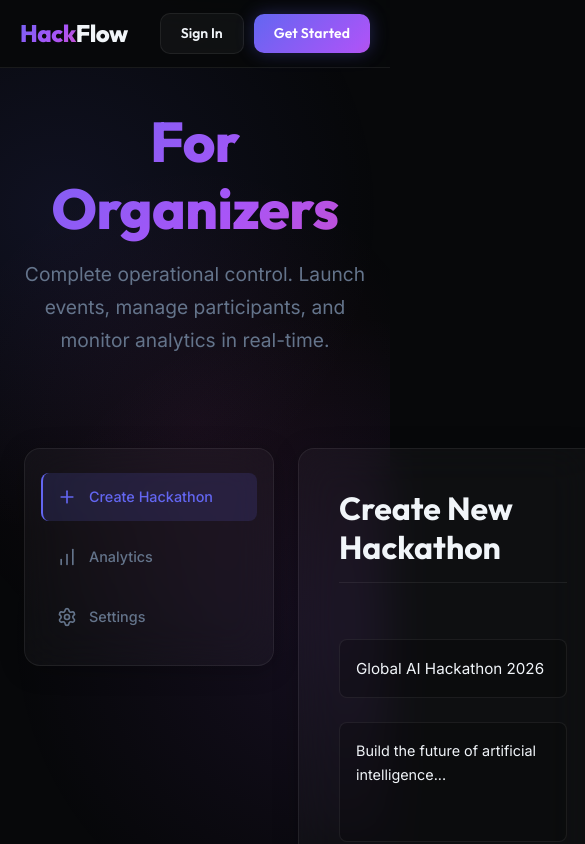
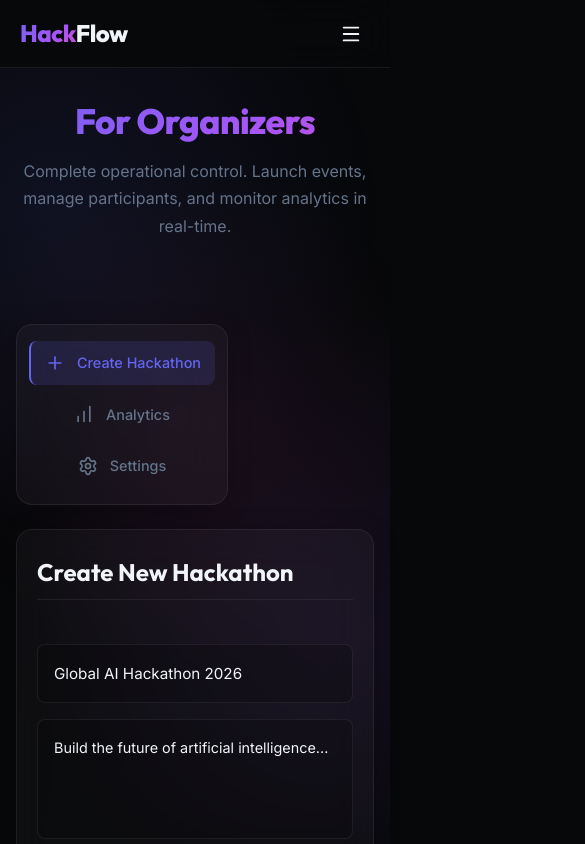
Before and after one commit to keerthivasanram/hackflow-portfolio, a React app: page /organizers in a window 390 px wide. Shown: the top 844 px of the page, 585 px wide, since content can reach past the window. Built offline with nearby package versions, Linux system fonts and the light colour scheme; the HTML template or start-up script is replaced by a standard one.

Commit message:
Refactor: Implement mobile responsive perfection across navbar, bento grid, organizers, and judging scoring panel

```diff
--- a/src/components/Navbar.css
+++ b/src/components/Navbar.css
@@ -21,6 +21,7 @@
   align-items: center;
   justify-content: space-between;
   gap: 32px;
+  position: relative;
 }
 
 /* Logo */
@@ -87,8 +88,100 @@
   font-size: 0.875rem !important;
 }
 
-/* Mobile: hide middle links */
-@media (max-width: 900px) {
-  .nav-links { display: none; }
-  .navbar-inner { padding: 0 20px; }
+/* Mobile menu toggle button */
+.mobile-menu-btn {
+  display: none;
+  background: transparent;
+  border: none;
+  color: var(--text-primary);
+  cursor: pointer;
+  padding: 8px;
+  border-radius: 6px;
+  align-items: center;
+  justify-content: center;
+  transition: background 0.2s ease;
 }
+
+.mobile-menu-btn:hover {
+  background: rgba(255, 255, 255, 0.05);
+}
+
+/* Mobile Menu Drawer styling */
+.mobile-drawer {
+  position: absolute;
+  top: var(--navbar-h);
+  left: 0;
+  right: 0;
+  background: rgba(7, 8, 10, 0.96);
+  backdrop-filter: blur(28px);
+  -webkit-backdrop-filter: blur(28px);
+  border-bottom: 1px solid var(--border-glass);
+  padding: 24px 20px;
+  display: flex;
+  flex-direction: column;
+  gap: 24px;
+  z-index: 199;
+  box-shadow: 0 10px 30px rgba(0, 0, 0, 0.5);
+}
+
+.mobile-drawer-links {
+  display: flex;
+  flex-direction: column;
+  gap: 8px;
+}
+
+.mobile-drawer-link {
+  font-size: 1rem;
+  font-weight: 600;
+  color: var(--text-secondary);
+  padding: 10px 14px;
+  border-radius: 8px;
+  transition: all 0.2s ease;
+  display: block;
+}
+
+.mobile-drawer-link:hover,
+.mobile-drawer-link.active {
+  color: white;
+  background: rgba(255, 255, 255, 0.04);
+}
+
+.mobile-drawer-link.active {
+  border-left: 2px solid var(--accent-primary);
+  padding-left: 12px;
+  background: rgba(99, 102, 241, 0.08);
+}
+
+.mobile-drawer-actions {
+  display: flex;
+  flex-direction: column;
+  gap: 10px;
+  border-top: 1px solid rgba(255, 255, 255, 0.04);
+  padding-top: 20px;
+}
+
+.mobile-action-btn {
+  width: 100%;
+  padding: 12px !important;
+  font-size: 0.95rem !important;
+  display: flex;
+  align-items: center;
+  justify-content: center;
+  gap: 8px;
+}
+
+/* Responsive Media Queries */
+@media (max-width: 960px) {
+  .nav-links,
+  .nav-actions {
+    display: none;
+  }
+
+  .mobile-menu-btn {
+    display: flex;
+  }
+
+  .navbar-inner {
+    padding: 0 20px;
+  }
+}
--- a/src/components/Navbar.tsx
+++ b/src/components/Navbar.tsx
@@ -1,16 +1,25 @@
+import { useState } from 'react'
 import { NavLink, Link } from 'react-router-dom'
+import { motion, AnimatePresence } from 'framer-motion'
+import { Menu, X, ArrowRight } from 'lucide-react'
 import './Navbar.css'
 
 export default function Navbar() {
+  const [isOpen, setIsOpen] = useState(false)
+
+  const toggleMenu = () => setIsOpen(!isOpen)
+  const closeMenu = () => setIsOpen(false)
+
   return (
     <nav className="navbar">
       <div className="navbar-inner">
         <div className="nav-logo">
-          <Link to="/">
+          <Link to="/" onClick={closeMenu}>
             <span className="logo-text"><span className="text-gradient">Hack</span>Flow</span>
           </Link>
         </div>
 
+        {/* Desktop links */}
         <div className="nav-links">
           <NavLink to="/dashboard" className={({ isActive }) => isActive ? 'nav-link active' : 'nav-link'}>Dashboard</NavLink>
           <NavLink to="/organizers" className={({ isActive }) => isActive ? 'nav-link active' : 'nav-link'}>Organizers</NavLink>
@@ -21,11 +30,62 @@ export default function Navbar() {
           <NavLink to="/about" className={({ isActive }) => isActive ? 'nav-link active' : 'nav-link'}>Agency</NavLink>
         </div>
 
+        {/* Desktop actions */}
         <div className="nav-actions">
           <Link to="/support" className="btn-secondary nav-btn">Sign In</Link>
           <Link to="/organizers" className="btn-primary nav-btn">Get Started</Link>
         </div>
+
+        {/* Mobile menu button */}
+        <button className="mobile-menu-btn" onClick={toggleMenu} aria-label="Toggle menu">
+          {isOpen ? <X size={22} /> : <Menu size={22} />}
+        </button>
       </div>
+
+      {/* Mobile Menu Drawer */}
+      <AnimatePresence>
+        {isOpen && (
+          <motion.div
+            className="mobile-drawer"
+            initial={{ opacity: 0, y: -20 }}
+            animate={{ opacity: 1, y: 0 }}
+            exit={{ opacity: 0, y: -20 }}
+            transition={{ duration: 0.25, ease: "easeOut" }}
+          >
+            <div className="mobile-drawer-links">
+              <NavLink to="/dashboard" className="mobile-drawer-link" onClick={closeMenu}>
+                Dashboard
+              </NavLink>
+              <NavLink to="/organizers" className="mobile-drawer-link" onClick={closeMenu}>
+                Organizers
+              </NavLink>
+              <NavLink to="/participants" className="mobile-drawer-link" onClick={closeMenu}>
+                Participants
+              </NavLink>
+              <NavLink to="/judging" className="mobile-drawer-link" onClick={closeMenu}>
+                Judging
+              </NavLink>
+              <NavLink to="/roles-tasks" className="mobile-drawer-link" onClick={closeMenu}>
+                Roles & Tasks
+              </NavLink>
+              <NavLink to="/support" className="mobile-drawer-link" onClick={closeMenu}>
+                Support
+              </NavLink>
+              <NavLink to="/about" className="mobile-drawer-link" onClick={closeMenu}>
+                About Agency
+              </NavLink>
+            </div>
+
+            <div className="mobile-drawer-actions">
+              <Link to="/support" className="btn-secondary mobile-action-btn" onClick={closeMenu}>Sign In</Link>
+              <Link to="/organizers" className="btn-primary mobile-action-btn" onClick={closeMenu}>
+                <span>Get Started</span>
+                <ArrowRight size={14} />
+              </Link>
+            </div>
+          </motion.div>
+        )}
+      </AnimatePresence>
     </nav>
   )
 }
--- a/src/pages/About.css
+++ b/src/pages/About.css
@@ -89,6 +89,7 @@
   font-size: 1.1rem;
 }
 
+/* ── Responsive breakpoints ── */
 @media (max-width: 900px) {
   .bento-grid {
     grid-template-columns: 1fr;
@@ -104,3 +105,32 @@
     text-align: center;
   }
 }
+
+@media (max-width: 640px) {
+  .about-page .page-header {
+    margin-bottom: 40px;
+  }
+
+  .bento-card {
+    padding: 30px 20px;
+  }
+
+  .bento-card h3 {
+    font-size: 1.3rem;
+  }
+
+  .experience-banner {
+    padding: 32px 20px;
+    gap: 24px;
+    margin-top: 40px;
+    border-radius: 16px;
+  }
+
+  .banner-text h2 {
+    font-size: 1.7rem;
+  }
+
+  .banner-text p {
+    font-size: 0.95rem;
+  }
+}
--- a/src/pages/Judging.css
+++ b/src/pages/Judging.css
@@ -14,21 +14,30 @@
   border-radius: 12px;
   font-family: var(--font-heading);
   font-weight: 600;
+  transition: all 0.2s ease;
+}
+
+.lb-row:hover {
+  background: rgba(255, 255, 255, 0.04);
+}
+
+.lb-row.active-row {
+  background: rgba(99, 102, 241, 0.08) !important;
 }
 
 .lb-row.gold {
-  background: rgba(250, 204, 21, 0.1);
-  border-color: rgba(250, 204, 21, 0.3);
+  background: rgba(250, 204, 21, 0.06);
+  border-color: rgba(250, 204, 21, 0.2);
   color: #facc15;
 }
 .lb-row.silver {
-  background: rgba(148, 163, 184, 0.1);
-  border-color: rgba(148, 163, 184, 0.3);
+  background: rgba(148, 163, 184, 0.06);
+  border-color: rgba(148, 163, 184, 0.2);
   color: #cbd5e1;
 }
 .lb-row.bronze {
-  background: rgba(180, 83, 9, 0.1);
-  border-color: rgba(180, 83, 9, 0.3);
+  background: rgba(180, 83, 9, 0.06);
+  border-color: rgba(180, 83, 9, 0.2);
   color: #f59e0b;
 }
 
@@ -90,3 +99,27 @@
 .mt-4 {
   margin-top: 24px;
 }
+
+/* ── Responsive Styling ── */
+@media (max-width: 1024px) {
+  .score-panel {
+    width: 100%;
+    margin-top: var(--space-4);
+  }
+}
+
+@media (max-width: 640px) {
+  .lb-row {
+    padding: 12px 16px;
+    font-size: 0.9rem;
+  }
+
+  .rank {
+    width: 48px;
+    gap: 4px;
+  }
+
+  .mock-leaderboard {
+    gap: 12px;
+  }
+}
--- a/src/pages/Organizers.css
+++ b/src/pages/Organizers.css
@@ -21,10 +21,11 @@
   margin: 0 auto;
 }
 
+/* Responsive UI Container */
 .virtual-ui-container {
   display: flex;
   gap: 24px;
-  height: 600px;
+  min-height: 540px;
 }
 
 .virtual-sidebar {
@@ -119,3 +120,78 @@
   align-self: flex-start;
   margin-top: 16px;
 }
+
+/* ── Responsive Styling ── */
+@media (max-width: 1024px) {
+  .virtual-ui-container {
+    flex-direction: column;
+    min-height: auto;
+  }
+
+  .virtual-sidebar {
+    width: 100%;
+    flex-direction: row;
+    justify-content: space-around;
+    padding: 12px;
+    flex-wrap: wrap;
+    gap: 8px;
+  }
+
+  .sidebar-item {
+    flex: 1;
+    min-width: 140px;
+    justify-content: center;
+    padding: 10px 14px;
+  }
+}
+
+@media (max-width: 640px) {
+  .page-container {
+    padding: 32px 16px;
+  }
+
+  .page-header {
+    margin-bottom: 36px;
+  }
+
+  .page-header h1 {
+    font-size: 2.2rem;
+  }
+
+  .page-header p {
+    font-size: 1rem;
+  }
+
+  .virtual-sidebar {
+    flex-direction: column;
+    padding: 16px 12px;
+  }
+
+  .sidebar-item {
+    width: 100%;
+  }
+
+  .virtual-dashboard {
+    padding: 28px 20px;
+  }
+
+  .virtual-dashboard h2 {
+    font-size: 1.5rem;
+    margin-bottom: 20px;
+    padding-bottom: 12px;
+  }
+
+  .mock-form {
+    gap: 16px;
+  }
+
+  .mock-row {
+    flex-direction: column;
+    gap: 12px;
+  }
+
+  .mock-btn {
+    width: 100%;
+    margin-top: 8px;
+  }
+}
--- a/src/pages/Participants.css
+++ b/src/pages/Participants.css
@@ -1,7 +1,4 @@
-.virtual-ui-container.reversed {
-  flex-direction: row-reverse;
-}
-
+/* Mobile layout and styling for Participants Page */
 .mock-upload-zone {
   border: 2px dashed var(--border-glass);
   border-radius: 12px;
@@ -14,6 +11,13 @@
   background: rgba(0,0,0,0.1);
   position: relative;
   overflow: hidden;
+  padding: 30px;
+  transition: border-color 0.3s ease, background 0.3s ease;
+}
+
+.mock-upload-zone:hover {
+  border-color: rgba(168, 85, 247, 0.4);
+  background: rgba(168, 85, 247, 0.02);
 }
 
 .mock-progress-bar {
@@ -29,29 +33,40 @@
   display: flex;
   align-items: center;
   gap: 8px;
-  font-weight: 500;
+  font-weight: 600;
 }
 
 .virtual-sidebar h3 {
   margin-bottom: 20px;
   padding-bottom: 12px;
   border-bottom: 1px solid var(--border-glass);
+  font-size: 1.1rem;
 }
 
 .mock-team-member {
   display: flex;
   align-items: center;
   gap: 12px;
-  padding: 12px;
-  background: rgba(255,255,255,0.03);
+  padding: 12px 14px;
+  background: rgba(255,255,255,0.02);
+  border: 1px solid rgba(255, 255, 255, 0.04);
   border-radius: 8px;
   margin-bottom: 12px;
+  font-size: 0.9rem;
+  font-weight: 500;
+  transition: all 0.2s ease;
+}
+
+.mock-team-member:hover {
+  background: rgba(255, 255, 255, 0.04);
+  border-color: rgba(255, 255, 255, 0.08);
 }
 
 .avatar {
-  width: 32px;
-  height: 32px;
+  width: 28px;
+  height: 28px;
   border-radius: 50%;
+  border: 1px solid rgba(255, 255, 255, 0.1);
 }
 
 .bg-1 { background: #6366f1; }
@@ -59,6 +74,31 @@
 .bg-3 { background: #ec4899; }
 
 .add-member-btn {
-  margin-top: auto;
+  margin-top: 16px;
   width: 100%;
 }
+
+/* ── Mobile Optimization ── */
+@media (max-width: 1024px) {
+  .virtual-sidebar {
+    margin-top: var(--space-4);
+  }
+}
+
+@media (max-width: 640px) {
+  .mock-upload-zone {
+    height: 240px;
+    padding: 20px;
+    gap: 12px;
+  }
+
+  .mock-upload-zone p {
+    font-size: 0.88rem;
+    text-align: center;
+    color: var(--text-secondary);
+  }
+
+  .mock-team-member {
+    padding: 10px 12px;
+  }
+}
```
